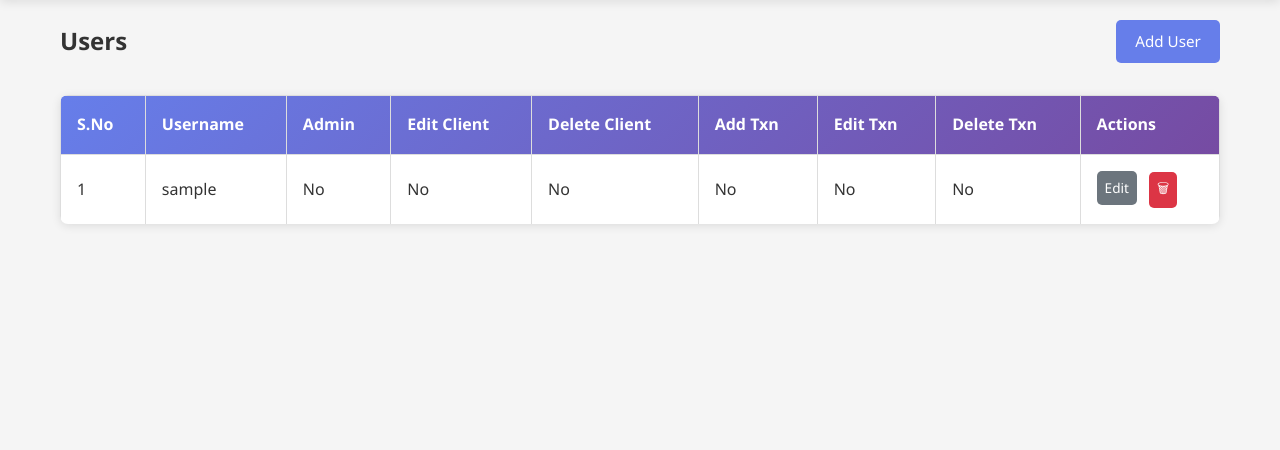
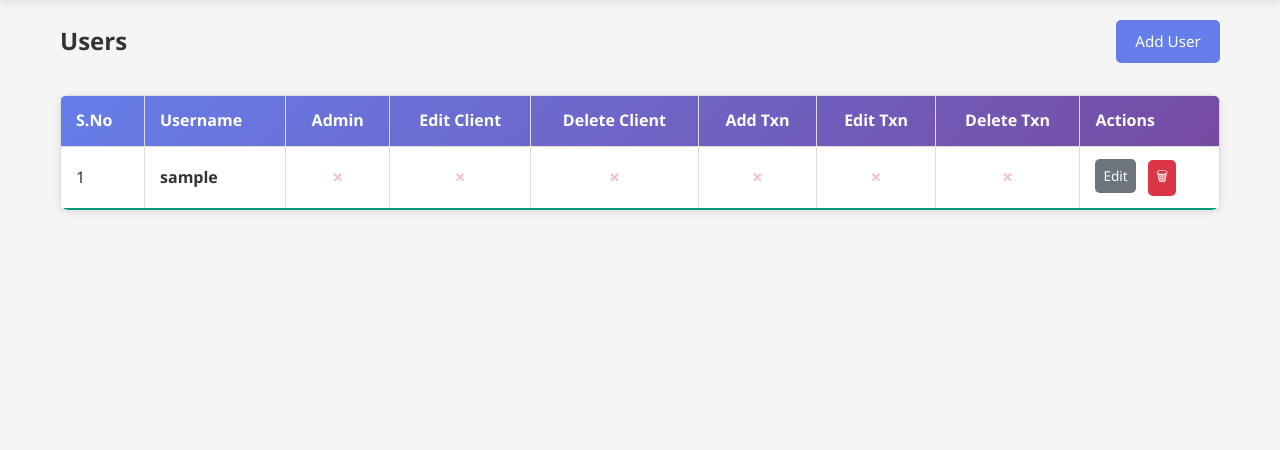
Before and after one commit to bdauda29-ux/bdj_ledger, a Flask app: template templates/users.html in a window 1280 px wide. Shown: the part 114-564 px from the top of the page. Run offline with Flask 3, Linux system fonts and the light colour scheme; the visitor is signed in with stand-in values (Sample User, id 1); the template is opened without the code that fills it: most values are stand-ins (such as "Sample title", 1, 10 or a date in 2020); some libraries are stand-ins or nearby versions.

Commit message:
style: redesign users table with grid layout and permission icons

```diff
--- a/templates/users.html
+++ b/templates/users.html
@@ -3,6 +3,56 @@
 {% block title %}Users - Ledger System{% endblock %}
 
 {% block content %}
+<style>
+    .users-grid-table {
+        border-collapse: collapse;
+        width: 100%;
+        box-shadow: 0 0 20px rgba(0,0,0,0.1);
+        border-radius: 8px;
+        overflow: hidden;
+    }
+
+    .users-grid-table thead {
+        background-color: #009879;
+        color: #ffffff;
+        text-align: center;
+    }
+
+    .users-grid-table th,
+    .users-grid-table td {
+        padding: 12px 15px;
+        border: 1px solid #dddddd;
+    }
+
+    .users-grid-table tbody tr {
+        border-bottom: 1px solid #dddddd;
+    }
+
+    .users-grid-table tbody tr:nth-of-type(even) {
+        background-color: #f3f3f3;
+    }
+
+    .users-grid-table tbody tr:last-of-type {
+        border-bottom: 2px solid #009879;
+    }
+
+    .permission-cell {
+        text-align: center;
+        font-size: 1.2rem;
+    }
+
+    .check-icon {
+        color: #28a745;
+        font-weight: bold;
+    }
+
+    .cross-icon {
+        color: #dc3545;
+        font-weight: bold;
+        opacity: 0.3;
+    }
+</style>
+
 <div class="page-header">
     <h2>Users</h2>
     <a href="{{ url_for('add_user') }}" class="btn btn-primary">Add User</a>
@@ -10,17 +60,17 @@
 
 {% if users %}
 <div class="table-container">
-    <table class="data-table">
+    <table class="data-table users-grid-table">
         <thead>
             <tr>
                 <th>S.No</th>
                 <th>Username</th>
-                <th>Admin</th>
-                <th>Edit Client</th>
-                <th>Delete Client</th>
-                <th>Add Txn</th>
-                <th>Edit Txn</th>
-                <th>Delete Txn</th>
+                <th style="text-align: center;">Admin</th>
+                <th style="text-align: center;">Edit Client</th>
+                <th style="text-align: center;">Delete Client</th>
+                <th style="text-align: center;">Add Txn</th>
+                <th style="text-align: center;">Edit Txn</th>
+                <th style="text-align: center;">Delete Txn</th>
                 <th>Actions</th>
             </tr>
         </thead>
@@ -28,13 +78,49 @@
             {% for u in users %}
             <tr>
                 <td>{{ loop.index }}</td>
-                <td>{{ u.username }}</td>
-                <td>{{ u.is_admin and 'Yes' or 'No' }}</td>
-                <td>{{ u.can_edit_client and 'Yes' or 'No' }}</td>
-                <td>{{ u.can_delete_client and 'Yes' or 'No' }}</td>
-                <td>{{ u.can_add_transaction and 'Yes' or 'No' }}</td>
-                <td>{{ u.can_edit_transaction and 'Yes' or 'No' }}</td>
-                <td>{{ u.can_delete_transaction and 'Yes' or 'No' }}</td>
+                <td><strong>{{ u.username }}</strong></td>
+                <td class="permission-cell">
+                    {% if u.is_admin %}
+                    <span class="check-icon">✓</span>
+                    {% else %}
+                    <span class="cross-icon">×</span>
+                    {% endif %}
+                </td>
+                <td class="permission-cell">
+                    {% if u.can_edit_client %}
+                    <span class="check-icon">✓</span>
+                    {% else %}
+                    <span class="cross-icon">×</span>
+                    {% endif %}
+                </td>
+                <td class="permission-cell">
+                    {% if u.can_delete_client %}
+                    <span class="check-icon">✓</span>
+                    {% else %}
+                    <span class="cross-icon">×</span>
+                    {% endif %}
+                </td>
+                <td class="permission-cell">
+                    {% if u.can_add_transaction %}
+                    <span class="check-icon">✓</span>
+                    {% else %}
+                    <span class="cross-icon">×</span>
+                    {% endif %}
+                </td>
+                <td class="permission-cell">
+                    {% if u.can_edit_transaction %}
+                    <span class="check-icon">✓</span>
+                    {% else %}
+                    <span class="cross-icon">×</span>
+                    {% endif %}
+                </td>
+                <td class="permission-cell">
+                    {% if u.can_delete_transaction %}
+                    <span class="check-icon">✓</span>
+                    {% else %}
+                    <span class="cross-icon">×</span>
+                    {% endif %}
+                </td>
                 <td>
                     <a href="{{ url_for('edit_user', user_id=u.id) }}" class="btn btn-secondary btn-sm">Edit</a>
                     <form action="{{ url_for('delete_user', user_id=u.id) }}" method="POST" style="display: inline;" onsubmit="return confirm('Are you sure you want to delete user {{ u.username }}?');">
```
